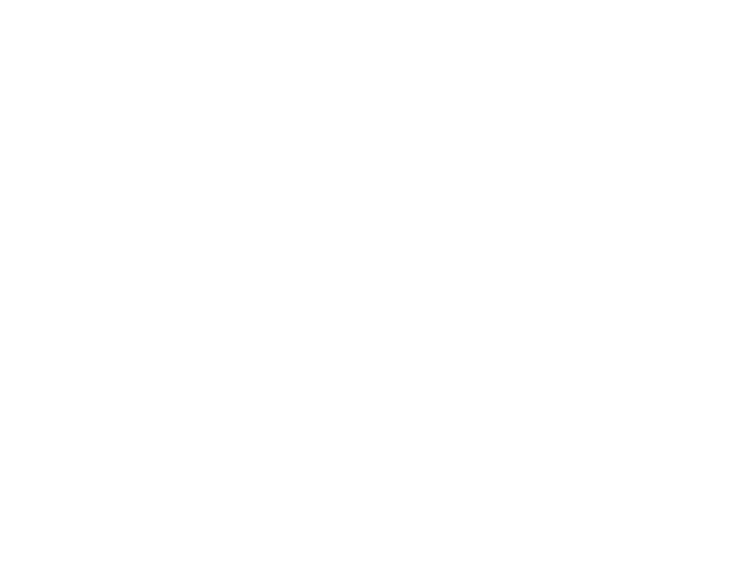
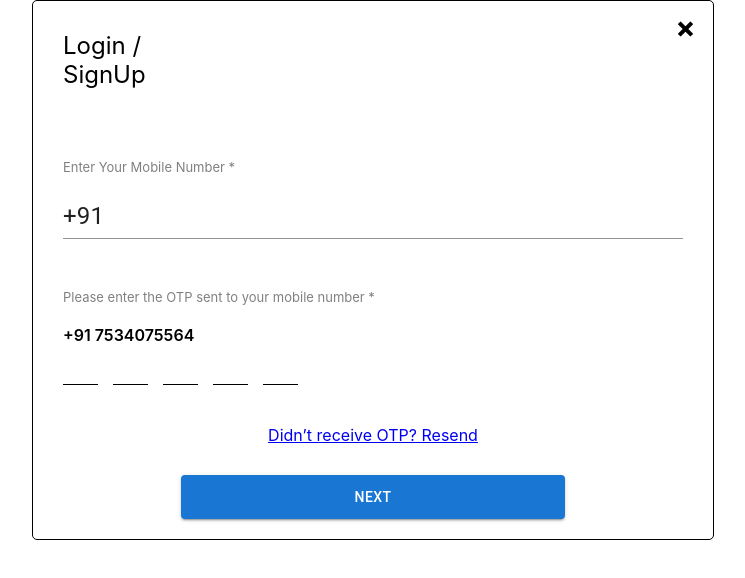
Before and after one commit to nagendrax02/hackathon-project-frontend, a React (Create React App) app in the folder hackathon-project/: page /otp in a window 1280 px wide. Shown: the top 578 px of the page, without its empty margins (267-1012 px from the left). Built offline with nearby package versions, Linux system fonts and the light colour scheme.

Commit message:
created login signup and userprofile

```diff
--- /dev/null
+++ b/hackathon-project/src/Pages/UserProfile.jsx
@@ -0,0 +1,32 @@
+import {Box, Input,Button} from "@mui/material";
+import {FaUserAlt} from "react-icons/fa"
+export const UserProfile =()=>{
+    return <>
+        <Box sx={{border:'1px solid black', width:'50%', margin:'auto', padding:'20px'}}>
+            <Box>
+
+                <Box sx={{padding:'10px'}}><FaUserAlt size='50'></FaUserAlt> &nbsp; &nbsp;Add photo</Box>
+                <Box sx={{fontSize:'12px', padding:'10px'}}>Enter Company Name *</Box>
+               <Box sx={{padding:'10px'}}>  <Input   defaultValue="Prajal"></Input> </Box>
+            </Box>
+            <Box sx={{padding:'10px'}}>Registered Mobile no: +91-9548076679</Box>
+            <Box sx={{display:'flex',gap:'80px'}}>
+                    <Box sx={{padding:'10px', fontSize:'12px'}}>Select Service Type</Box>
+                    <Box sx={{padding:'10px', fontSize:'12px'}}>Address</Box>
+                </Box>
+                <Box sx={{display:'flex'}}>
+                    <Box sx={{padding:'10px', fontSize:'12px'}}>
+                        <select style={{border:'none', borderBottom:'1px solid black', padding:'7px'}}>
+                            <option>I am a Shipper/ Load Owner</option>
+                            <option>I am Lorry Owner / Driver</option>
+                        </select>
+                    </Box>
+                    <Box sx={{padding:'10px', fontSize:'12px'}}><Input sx={{textAlign:'center'}} defaultValue='Delhi/ Delhi'></Input></Box>
+                </Box>
+                <Box sx={{display:'flex', justifyContent:'end', padding:'10px', gap:'20px'}}>
+                    <Button variant='outlined'>Cancel</Button>
+                    <Button variant='contained'>Save</Button>
+                </Box>
+        </Box>
+    </>
+}
--- a/hackathon-project/src/Routes/Routes.jsx
+++ b/hackathon-project/src/Routes/Routes.jsx
@@ -1,20 +1,27 @@
 import { Switch, Route } from "react-router-dom";
 import { Homepage } from "../Pages/Homepage";
+import { LoginSignup } from "../components/login-signup/LoginSignup";
+import { OTP } from "../components/login-signup/OTP";
+import {UserProfile} from "../Pages/UserProfile";
 
 export default function Routes() {
 
     return (
         <div>
             <Switch>
-                <Route path="/login">
+                <Route path="/login-signup">
+                    <LoginSignup></LoginSignup>
                 </Route>
-                <Route path="/signup">
+                <Route path="/otp">
+                    <OTP></OTP>
                 </Route>
                 <Route path="/signupFill">
                 </Route>
                 <Route path="/" exact>
                     <Homepage></Homepage>
                     </Route>
+                    <Route path="/userprofile">
+                        <UserProfile></UserProfile></Route>
             </Switch>
         </div>
     );
--- a/hackathon-project/src/components/login-signup/LoginSignup.jsx
+++ b/hackathon-project/src/components/login-signup/LoginSignup.jsx
@@ -1,8 +1,16 @@
-import {Box} from "@mui/material"
+import {Box, Input, Button} from "@mui/material"
+import {ImCross} from 'react-icons/im';
 export const LoginSignup=()=>{
     return <>
-    <Box>
-        <BOx>Login / SignUp</BOx>
+    <Box sx={{width:'50%', margin:'auto' ,borderRadius:'5px', border:'1px solid black', padding:'20px'}}>
+        <Box sx={{display:'flex', gap:'70%'}}>
+            <Box sx={{fontSize:'x-large', padding:'10px'}}>Login / SignUp</Box>
+            <ImCross></ImCross>
+        </Box>
+        <Box sx={{fontSize:'13px', padding:'10px', color:'gray', marginTop:'50px'}}>Enter Your Mobile Number *</Box>
+        <Box sx={{padding:'10px'}}> <Input sx={{width:'100%', fontSize:'x-large'}} defaultValue="+91" /></Box>
+        <Box sx={{padding:'10px', fontSize:'12px'}}>By signing up, you accept our <a href='#'> Terms of use </a>and <a href='#'> Privacy Policy </a></Box>
+       <Box sx={{display:'flex', justifyContent:'center', marginTop:'20px'}}> <Button variant='contained' sx={{width:'60%', padding:'10px'}}>Next</Button></Box>
     </Box>
     </>
 }
--- /dev/null
+++ b/hackathon-project/src/components/login-signup/OTP.jsx
@@ -0,0 +1,30 @@
+import {Box, Input, Button} from "@mui/material"
+import {ImCross} from 'react-icons/im';
+export const OTP= ()=>{
+    return <>
+    <Box sx={{width:'50%', margin:'auto' , border:'1px solid black', padding:'20px', borderRadius:'5px'}}>
+        <Box sx={{display:'flex', gap:'70%'}}>
+            <Box sx={{fontSize:'x-large', padding:'10px'}}>Login / SignUp</Box>
+            <ImCross></ImCross>
+        </Box>
+        <Box sx={{fontSize:'13px', padding:'10px', color:'gray', marginTop:'50px'}}>Enter Your Mobile Number *</Box>
+        <Box sx={{padding:'10px'}}> <Input sx={{width:'100%', fontSize:'x-large'}} defaultValue="+91" /></Box>
+        <Box sx={{fontSize:'13px', padding:'10px', color:'gray', marginTop:'30px'}}>Please enter the OTP sent to your  mobile number *</Box>
+        <Box sx={{fontWeight:'600', padding:'10px'}}>+91 7534075564</Box>
+        <Box sx={{padding:'10px'}}><input id="partitioned" type="text" maxlength="4" style={{paddingLeft: '15px',
+  letterSpacing: '42px',
+  backgroundImage: 'linear-gradient(to left, black 70%, rgba(255, 255, 255, 0) 0%)',
+  backgroundPosition: 'bottom',
+  backgroundSize: "50px 1px",
+  backgroundRepeat: "repeat-x",
+  backgroundPositionX: "35px",
+  width: "220px",
+  border:0,
+  borderStyle:'none'}} /></Box>
+
+<Box sx={{padding:'10px', display:'flex', justifyContent:'center', marginTop:'20px'}}> <a href='#'>Didn’t receive OTP? Resend</a> </Box>
+       <Box sx={{display:'flex', justifyContent:'center', marginTop:'20px'}}> <Button variant='contained' sx={{width:'60%', padding:'10px'}}>Next</Button></Box>
+
+    </Box>
+    </>
+}
```
